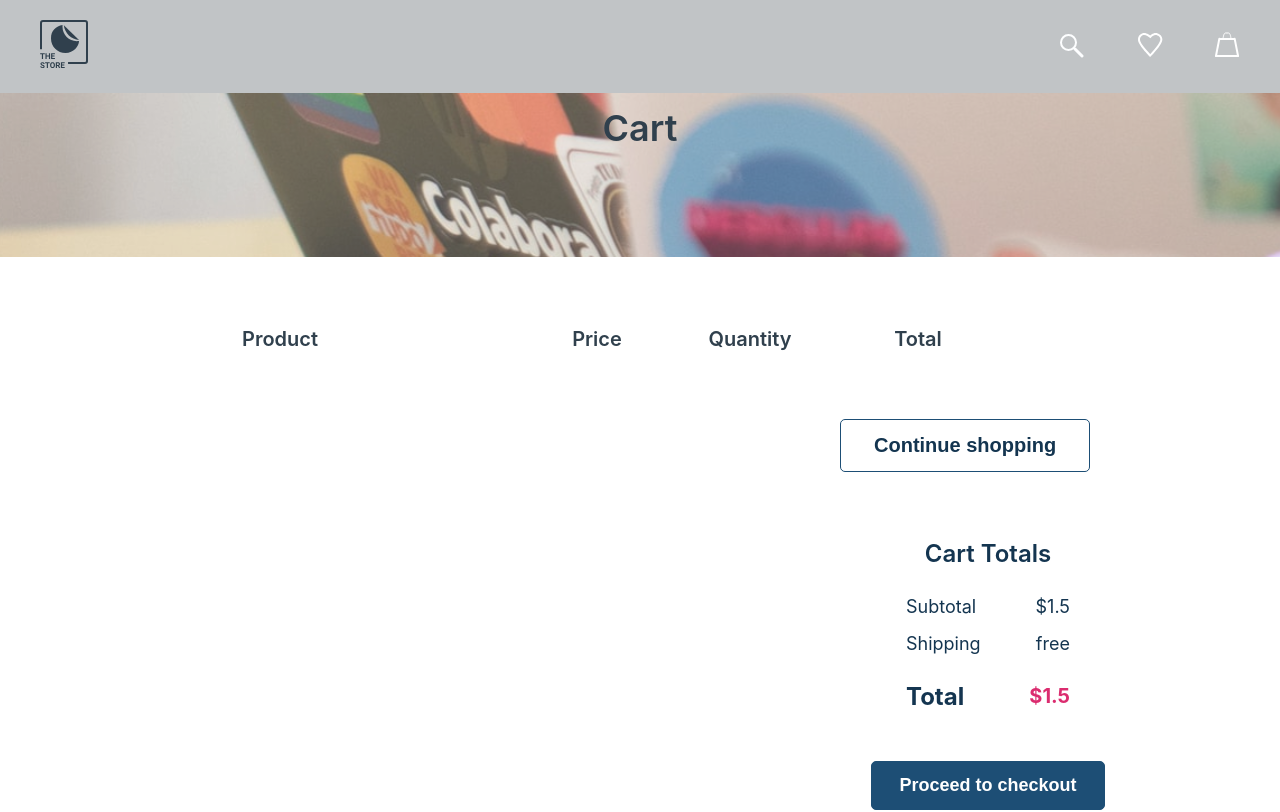
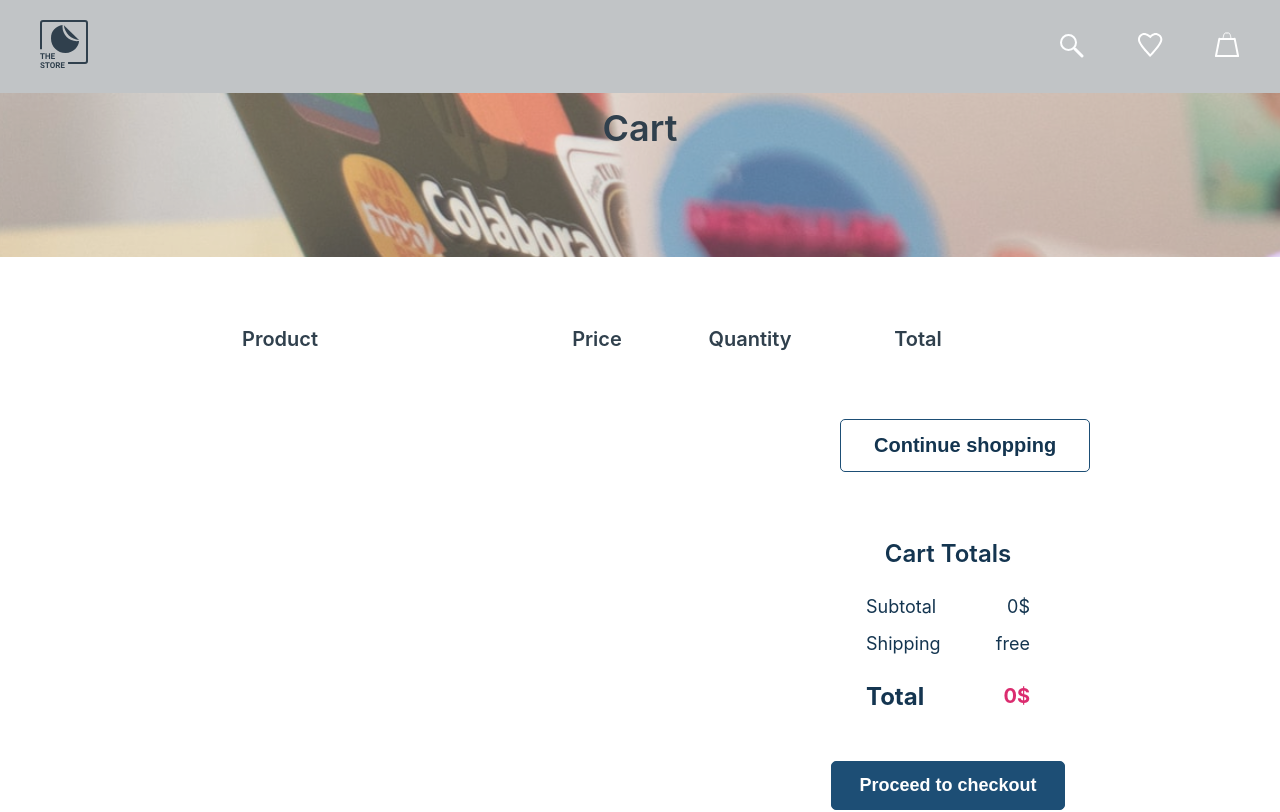
Before and after one commit to stopmybrother/Project-React-Redux-TS-StickersShop, a React (Create React App) app in the folder project-react-ts/: page /basket in a window 1280 px wide. Shown: the top 812 px of the page. Built offline with nearby package versions, Linux system fonts and the light colour scheme.

Commit message:
fix: just tried to sort data for basket, codeStyle in components/CartTotals/CartTotals.tsx

```diff
--- a/project-react-ts/src/components/CartTotals/CartTotals.tsx
+++ b/project-react-ts/src/components/CartTotals/CartTotals.tsx
@@ -1,15 +1,22 @@
 import React from "react";
-import { WrapperFlexWithoutMarginAuto, WrapperFlex } from "../../styled-components/components/Wrapper";
+import { WrapperFlex, WrapperCartTotal} from "../../styled-components/components/Wrapper";
 import { CommonButtonMaxWidthMarginAuto } from "../common-components/Button";
 import { COLOR } from "../../styled-components/color-constants";
 import Text from "../../styled-components/components/Text";
 import { RouterLink } from "../common-components/RouterLink";
+import { IStickers } from "../../constants/stickers";
 
-export const CartTotals = () => {
+interface IStickerList {
+    stickerList: IStickers[];
+}
+export const CartTotals = ( { stickerList }: IStickerList ) => {
+    let prices = stickerList
+        .map((sticker) => sticker.price)
+        .reduce((prevValue, value) => prevValue + value, 0 )
     return (
         <>
-            <WrapperFlexWithoutMarginAuto
-                marginLeft = { 800 }
+            <WrapperCartTotal
+                marginLeft = { 775 }
                 maxWidth = { 296 }
                 flexDirection = "column"
                 rowGap = { 48 }
@@ -46,7 +53,7 @@ export const CartTotals = () => {
                             textAlign = "right"
                             color = { COLOR.spaceCadetPrimary }
                         >
-                            $1.5
+                            { prices }$
                         </Text>
                     </WrapperFlex>
                     <WrapperFlex
@@ -93,7 +100,7 @@ export const CartTotals = () => {
                             textAlign = "right"
                             color = { COLOR.razzmatazzPrimary }
                         >
-                            $1.5
+                            { prices }$
                         </Text>
                     </WrapperFlex>
                 </WrapperFlex>
@@ -125,7 +132,7 @@ export const CartTotals = () => {
                         Proceed to checkout
                     </RouterLink>
                 </CommonButtonMaxWidthMarginAuto>
-            </WrapperFlexWithoutMarginAuto>
+            </WrapperCartTotal>
         </>
     );
 };
```
